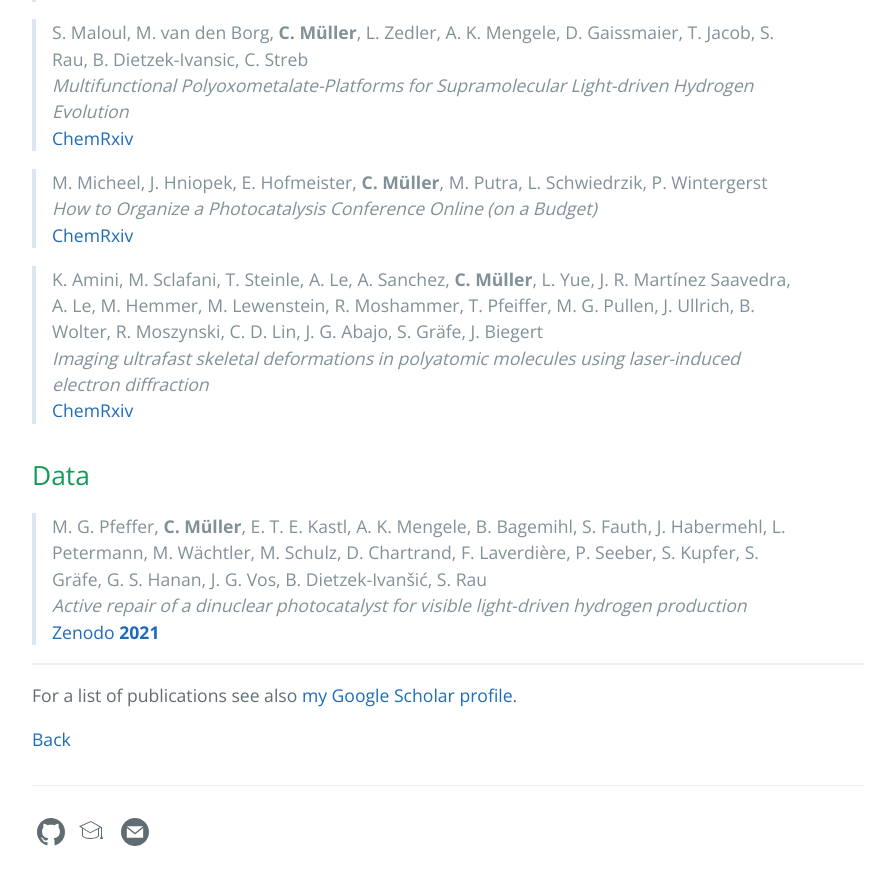
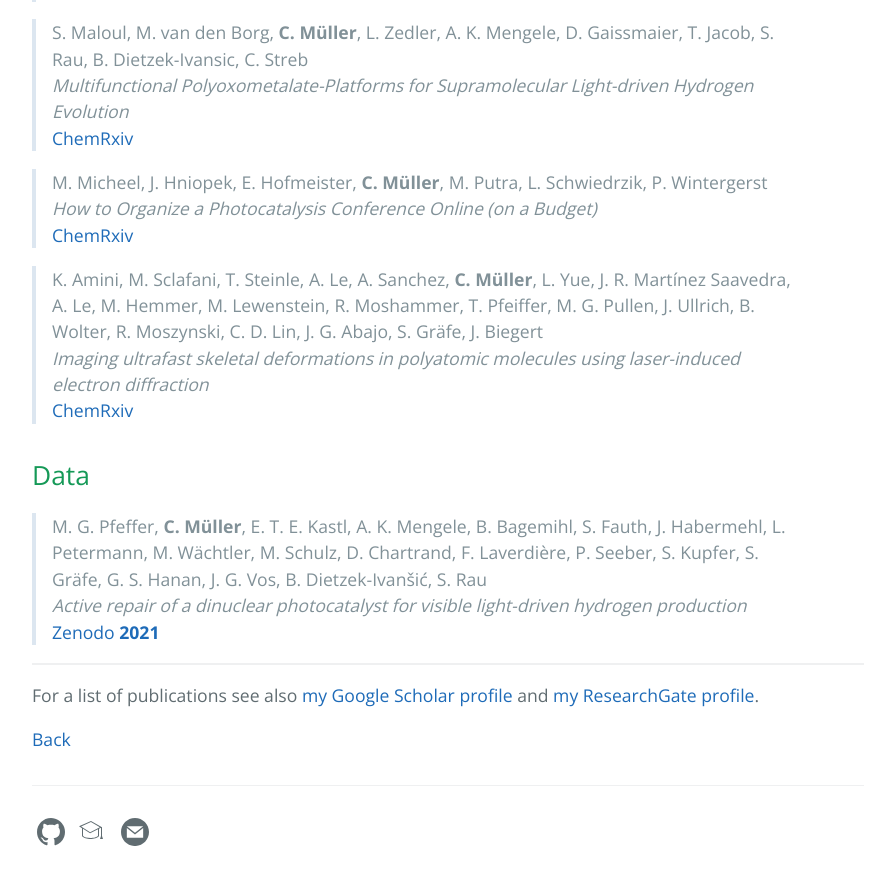
Before and after one commit to carolin-m/carolin-m.github.io, a Jekyll site: the page built from publications.md, in a window 1280 px wide and 900 px high, scrolled down 2574 px. Shown: the top 885 px of the window, without its empty margins (192-1087 px from the left). Built offline with Jekyll 4.4.1, drawn with Linux system fonts in a browser that asks for light colours.

Commit message:
Update publications.md

```diff
--- a/publications.md
+++ b/publications.md
@@ -96,6 +96,6 @@
 
 _________
 
-For a list of publications see also [my Google Scholar profile](https://scholar.google.com/citations?hl=de&user=GTdILbgAAAAJ).
+For a list of publications see also [my Google Scholar profile](https://scholar.google.com/citations?hl=de&user=GTdILbgAAAAJ) and [my ResearchGate profile](https://www.researchgate.net/profile/Carolin-Mueller-6).
 
 [Back]({{ '/' | absolute_url }})
```
